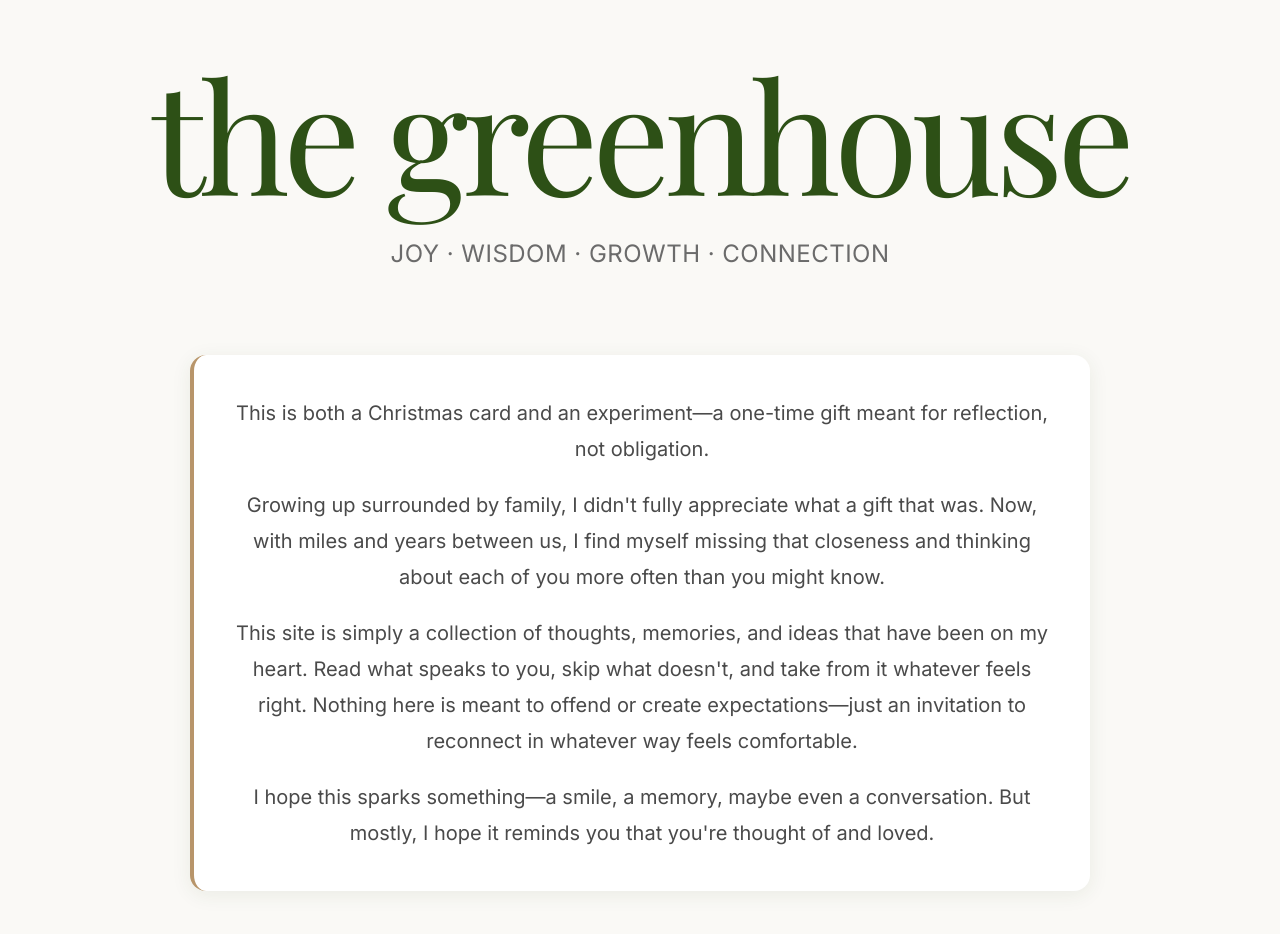
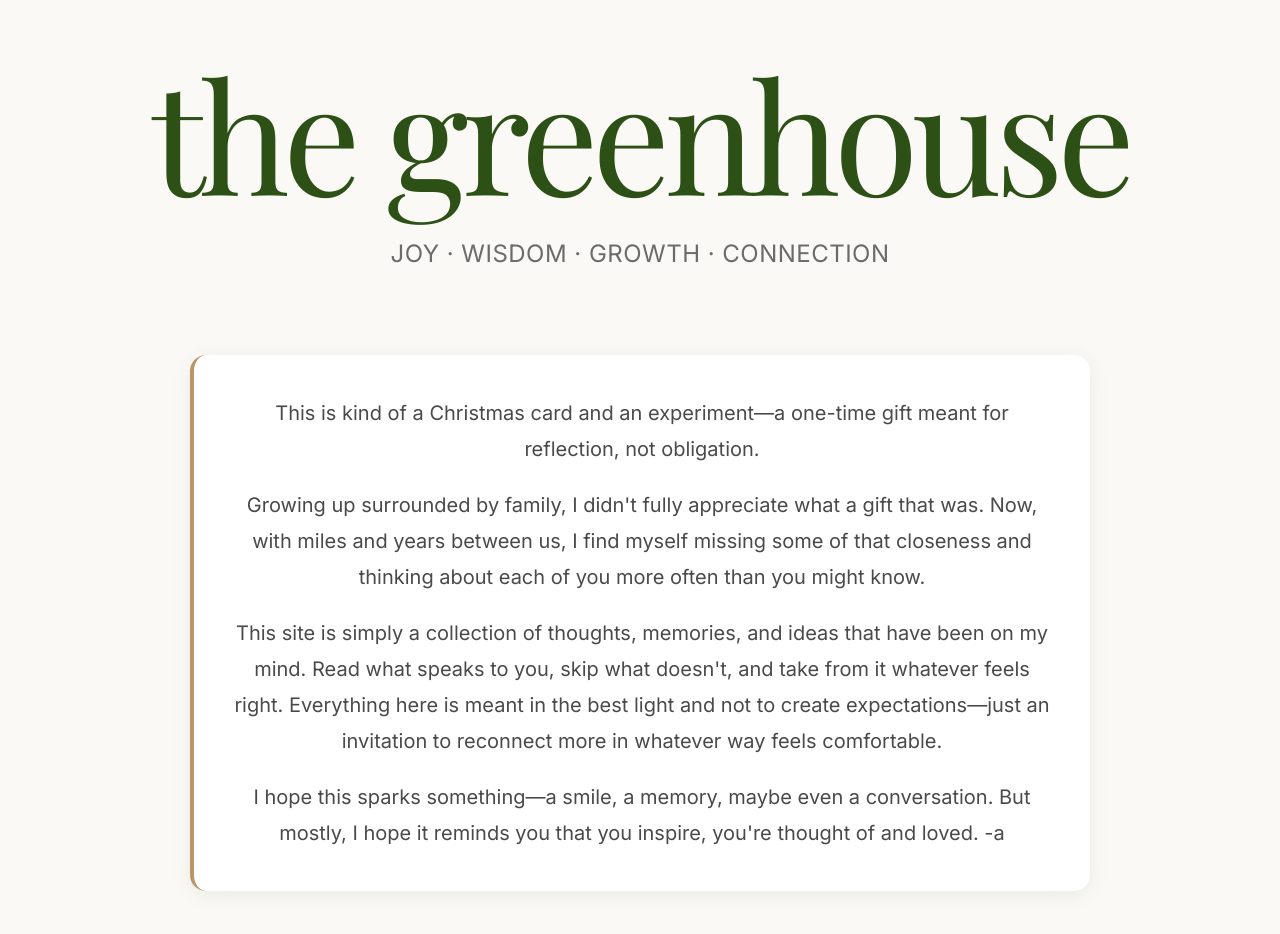
Before and after one commit to phantomhook/greenhouse, a plain HTML site: page index.html in a window 1280 px wide. Shown: the top 934 px of the page. Drawn offline with nearby package versions, Linux system fonts and the light colour scheme.

Commit message:
Revise text for clarity and sentiment

```diff
--- a/index.html
+++ b/index.html
@@ -537,16 +537,16 @@
 
 <div style="max-width: 900px; margin: 0 auto 4rem; padding: 2.5rem; background: white; border-radius: 16px; box-shadow: 0 4px 20px var(--shadow-soft); border-left: 4px solid var(--muted-gold);">
     <p style="font-size: 1.25rem; line-height: 1.8; color: #4A4A4A; margin-bottom: 1.25rem;">
-        This is both a Christmas card and an experiment—a one-time gift meant for reflection, not obligation.
+        This is kind of a Christmas card and an experiment—a one-time gift meant for reflection, not obligation.
     </p>
     <p style="font-size: 1.25rem; line-height: 1.8; color: #4A4A4A; margin-bottom: 1.25rem;">
-        Growing up surrounded by family, I didn't fully appreciate what a gift that was. Now, with miles and years between us, I find myself missing that closeness and thinking about each of you more often than you might know.
+        Growing up surrounded by family, I didn't fully appreciate what a gift that was. Now, with miles and years between us, I find myself missing some of that closeness and thinking about each of you more often than you might know.
     </p>
     <p style="font-size: 1.25rem; line-height: 1.8; color: #4A4A4A; margin-bottom: 1.25rem;">
-        This site is simply a collection of thoughts, memories, and ideas that have been on my heart. Read what speaks to you, skip what doesn't, and take from it whatever feels right. Nothing here is meant to offend or create expectations—just an invitation to reconnect in whatever way feels comfortable.
+        This site is simply a collection of thoughts, memories, and ideas that have been on my mind. Read what speaks to you, skip what doesn't, and take from it whatever feels right. Everything here is meant in the best light and not to create expectations—just an invitation to reconnect more in whatever way feels comfortable.
     </p>
     <p style="font-size: 1.25rem; line-height: 1.8; color: #4A4A4A; margin-bottom: 0;">
-        I hope this sparks something—a smile, a memory, maybe even a conversation. But mostly, I hope it reminds you that you're thought of and loved.
+        I hope this sparks something—a smile, a memory, maybe even a conversation. But mostly, I hope it reminds you that you inspire, you're thought of and loved. -a
     </p>
 </div>
 
```
